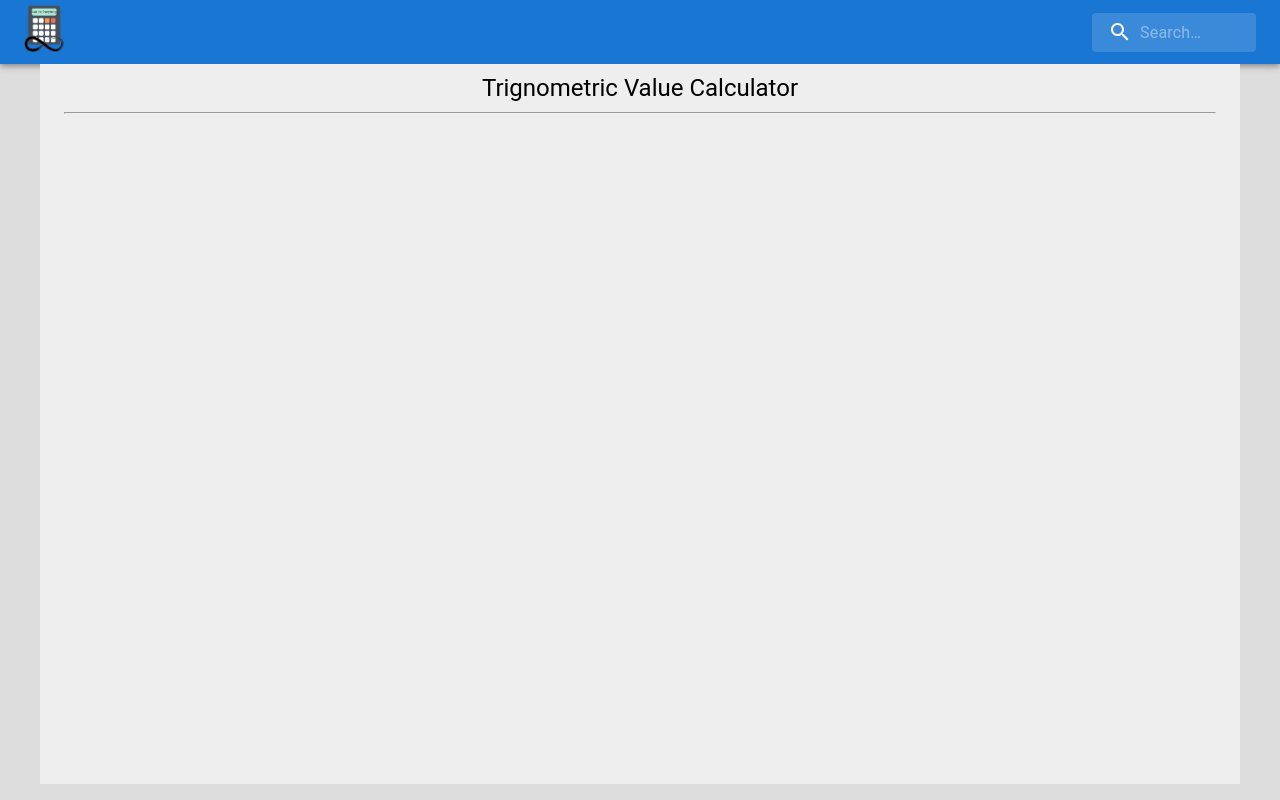
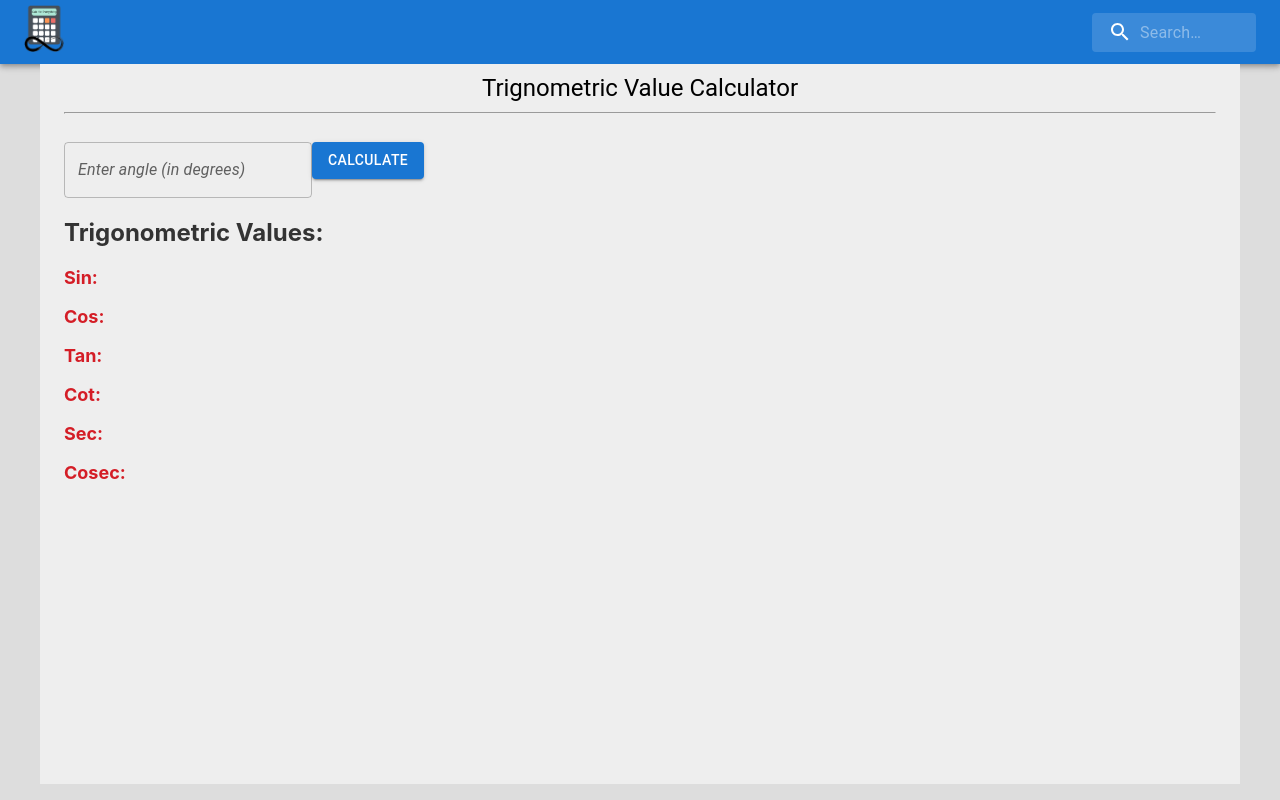
Before and after one commit to SarthakKeshari/calc_for_everything, a React (Create React App) app in the folder calculators/: page /trignometricvaluecalc in a window 1280 px wide. Built offline with nearby package versions, Linux system fonts and the light colour scheme.

Commit message:
Added a calculator for calculating the solution of Trignometric Values

```diff
--- a/calculators/src/mathematical/trignometricValueCalc/MainTrignometricValueCalc.js
+++ b/calculators/src/mathematical/trignometricValueCalc/MainTrignometricValueCalc.js
@@ -1,12 +1,48 @@
-import React from 'react';
-import { Container, Typography } from '@mui/material';
+import React, { useState } from 'react';
 
-function MainTrignometricValueCalc(){
-    return(
-        <Container maxWidth="lg" sx={{ bgcolor: '#eeeeee', minHeight: '90vh', paddingY:"10" }}>
-            <Typography pt={1} variant='h5' sx = {{textAlign: "center"}}>Trignometric Value Calculator</Typography>
-            <hr/>
-            <br/>
+import { Container, Typography, Button, TextField } from '@mui/material';
+
+function MainTrignometricValueCalc() {
+    const [angle, setAngle] = useState('');
+    const [result, setResult] = useState({});
+
+    const handleCalculate = () => {
+        const radians = (angle * Math.PI) / 180;
+        setResult({
+            sin: Math.sin(radians).toFixed(4),
+            cos: Math.cos(radians).toFixed(4),
+            tan: Math.tan(radians).toFixed(4),
+            cot: (1 / Math.tan(radians)).toFixed(4),
+            sec: (1 / Math.cos(radians)).toFixed(4),
+            cosec: (1 / Math.sin(radians)).toFixed(4),
+        });
+    };
+
+    return (
+        <Container maxWidth="lg" sx={{ bgcolor: '#eeeeee', minHeight: '90vh', paddingY: "10" }}>
+            <Typography pt={1} variant='h5' sx={{ textAlign: "center" }}>Trignometric Value Calculator</Typography>
+            <hr />
+            <br />
+            <div>
+                <TextField
+                    label="Enter angle (in degrees)"
+                    variant="outlined"
+                    value={angle}
+                    onChange={(e) => setAngle(e.target.value)}
+                />
+                <Button variant="contained" color="primary" onClick={handleCalculate}>
+                    Calculate
+                </Button>
+                <div>
+                    <h2>Trigonometric Values:</h2>
+                    <p>Sin: {result.sin}</p>
+                    <p>Cos: {result.cos}</p>
+                    <p>Tan: {result.tan}</p>
+                    <p>Cot: {result.cot}</p>
+                    <p>Sec: {result.sec}</p>
+                    <p>Cosec: {result.cosec}</p>
+                </div>
+            </div>
         </Container>
     )
 }
```
